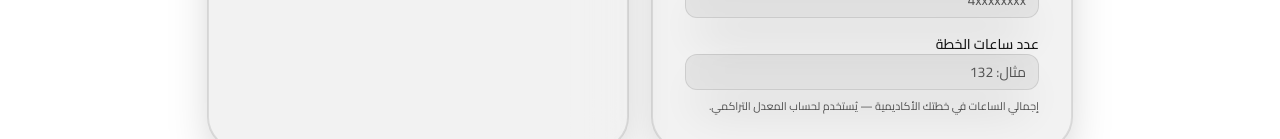
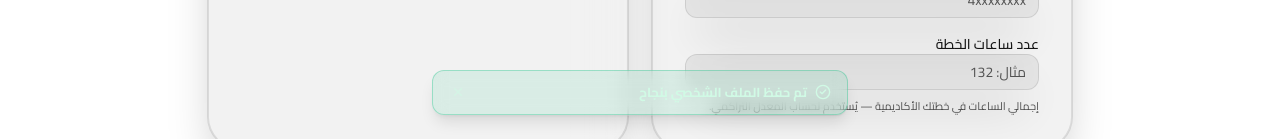
Before and after one commit to ALM3SHI/faten, a Next.js app in the folder frontend/: page /profile in a window 1280 px wide. Both pictures are taken after a click on the button "حفظ التغييرات". Shown: the part 661-800 px from the top of the page. Built offline with nearby package versions, Linux system fonts and the light colour scheme; no server answers.

Commit message:
Add in-page notifications for profile save

```diff
--- a/frontend/src/app/layout.tsx
+++ b/frontend/src/app/layout.tsx
@@ -14,6 +14,7 @@ export const metadata: Metadata = {
 };
 
 import { AuthProvider } from "@/components/auth-provider";
+import { ToastProvider } from "@/components/toast-provider";
 
 export default function RootLayout({
   children,
@@ -44,7 +45,7 @@ export default function RootLayout({
       </head>
       <body className={`${cairo.variable} font-sans antialiased`} suppressHydrationWarning>
         <AuthProvider>
-          {children}
+          <ToastProvider>{children}</ToastProvider>
         </AuthProvider>
       </body>
     </html>
--- a/frontend/src/app/profile/page.tsx
+++ b/frontend/src/app/profile/page.tsx
@@ -19,6 +19,7 @@ import {
 } from "lucide-react";
 import { useEffect, useState } from "react";
 import { logoutAndPurge } from "@/lib/auth-utils";
+import { toast } from "@/lib/toast";
 import { useTranscriptStore } from "@/store/transcriptStore";
 import { useScheduleStore } from "@/store/scheduleStore";
 import {
@@ -91,7 +92,7 @@ export default function ProfilePage() {
     setGoals({ ...draft.goals });
     setPreferences({ ...draft.preferences });
     setDirty(false);
-    alert("تم حفظ الملف الشخصي بنجاح! ✨");
+    toast.success("تم حفظ الملف الشخصي بنجاح");
   };
 
   const handlePreferencesChange = (patch: Partial<ProfilePreferences>) => {
--- /dev/null
+++ b/frontend/src/components/toast-provider.tsx
@@ -0,0 +1,74 @@
+"use client";
+
+import { AnimatePresence, motion } from "framer-motion";
+import {
+  AlertTriangle,
+  CheckCircle2,
+  Info,
+  X,
+  XCircle,
+} from "lucide-react";
+import { useToastStore, type ToastVariant } from "@/lib/toast";
+import { cn } from "@/lib/utils";
+
+const VARIANT_STYLES: Record<ToastVariant, string> = {
+  success:
+    "bg-emerald-500/10 border-emerald-500/30 text-emerald-100 dark:text-emerald-100",
+  error: "bg-rose-500/10 border-rose-500/30 text-rose-200",
+  warning: "bg-amber-500/10 border-amber-500/30 text-amber-100",
+  info: "bg-uqu-accent/10 border-uqu-accent/30 text-foreground",
+};
+
+const VARIANT_ICONS = {
+  success: CheckCircle2,
+  error: XCircle,
+  warning: AlertTriangle,
+  info: Info,
+} as const;
+
+export function ToastProvider({ children }: { children: React.ReactNode }) {
+  const toasts = useToastStore((s) => s.toasts);
+  const remove = useToastStore((s) => s.remove);
+
+  return (
+    <>
+      {children}
+      <div
+        className="pointer-events-none fixed bottom-6 left-1/2 z-[100] flex w-full max-w-md -translate-x-1/2 flex-col items-stretch gap-2 px-4"
+        aria-live="polite"
+        aria-atomic="false"
+      >
+        <AnimatePresence initial={false}>
+          {toasts.map((t) => {
+            const Icon = VARIANT_ICONS[t.variant];
+            return (
+              <motion.div
+                key={t.id}
+                initial={{ opacity: 0, y: 12 }}
+                animate={{ opacity: 1, y: 0 }}
+                exit={{ opacity: 0, y: 8 }}
+                transition={{ duration: 0.18 }}
+                className={cn(
+                  "pointer-events-auto flex items-center gap-2 rounded-xl border px-4 py-3 text-[13px] font-bold shadow-lg backdrop-blur-sm",
+                  VARIANT_STYLES[t.variant],
+                )}
+                role="status"
+              >
+                <Icon className="h-4 w-4 shrink-0" aria-hidden />
+                <span className="flex-1 text-right">{t.message}</span>
+                <button
+                  type="button"
+                  onClick={() => remove(t.id)}
+                  className="shrink-0 rounded-md p-0.5 opacity-60 transition-opacity hover:opacity-100"
+                  aria-label="إغلاق"
+                >
+                  <X className="h-3.5 w-3.5" />
+                </button>
+              </motion.div>
+            );
+          })}
+        </AnimatePresence>
+      </div>
+    </>
+  );
+}
--- /dev/null
+++ b/frontend/src/lib/toast.ts
@@ -0,0 +1,42 @@
+import { create } from "zustand";
+
+export type ToastVariant = "success" | "error" | "warning" | "info";
+
+export interface ToastItem {
+  id: string;
+  message: string;
+  variant: ToastVariant;
+}
+
+const DEFAULT_DURATION_MS = 3000;
+
+interface ToastStore {
+  toasts: ToastItem[];
+  push: (message: string, variant: ToastVariant, durationMs?: number) => void;
+  remove: (id: string) => void;
+}
+
+let nextId = 0;
+
+export const useToastStore = create<ToastStore>((set, get) => ({
+  toasts: [],
+  push: (message, variant, durationMs = DEFAULT_DURATION_MS) => {
+    const id = `toast-${++nextId}`;
+    set((state) => ({
+      toasts: [...state.toasts, { id, message, variant }],
+    }));
+    window.setTimeout(() => get().remove(id), durationMs);
+  },
+  remove: (id) =>
+    set((state) => ({
+      toasts: state.toasts.filter((t) => t.id !== id),
+    })),
+}));
+
+/** Imperative toast API — safe to call from any client component. */
+export const toast = {
+  success: (message: string) => useToastStore.getState().push(message, "success"),
+  error: (message: string) => useToastStore.getState().push(message, "error"),
+  warning: (message: string) => useToastStore.getState().push(message, "warning"),
+  info: (message: string) => useToastStore.getState().push(message, "info"),
+};
```
